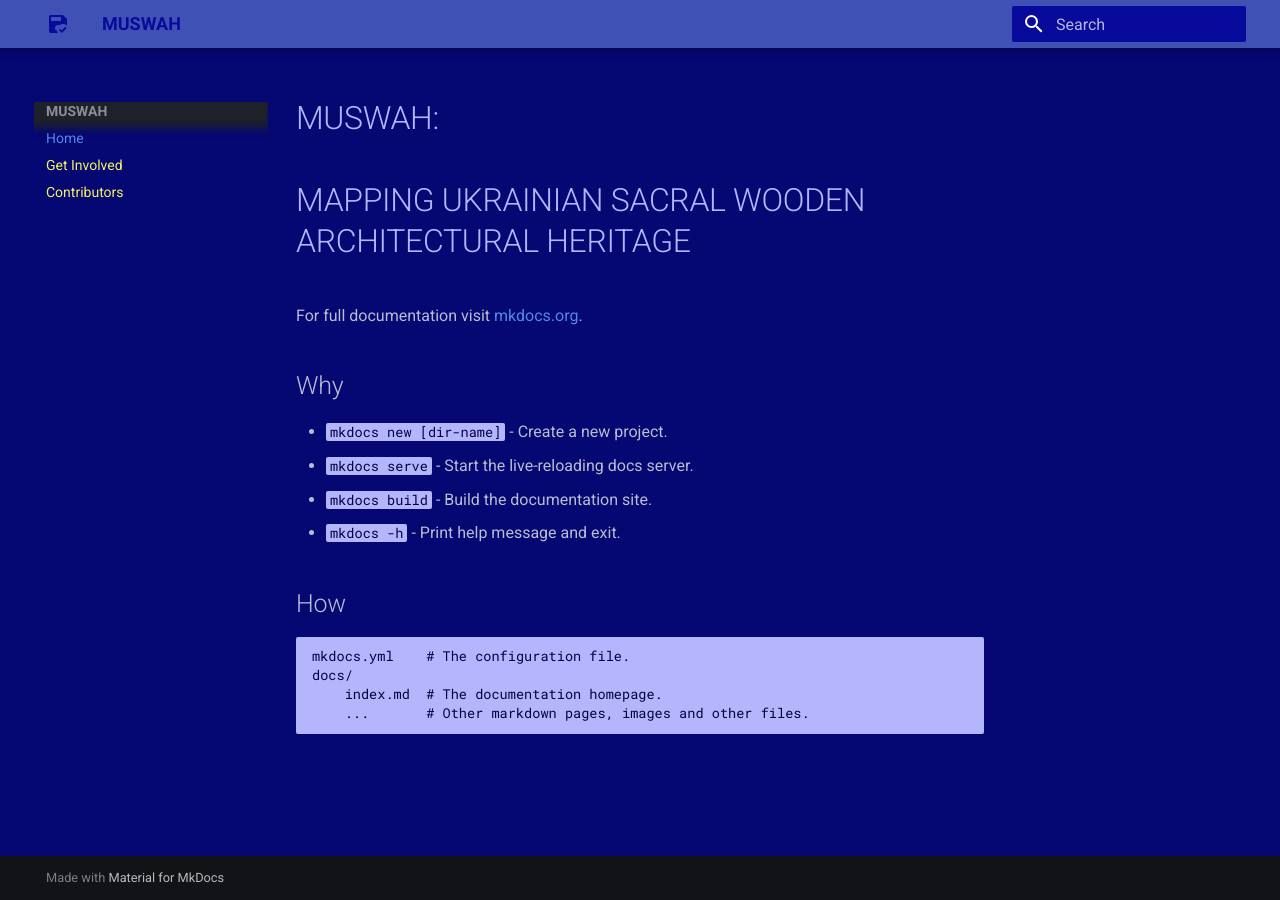
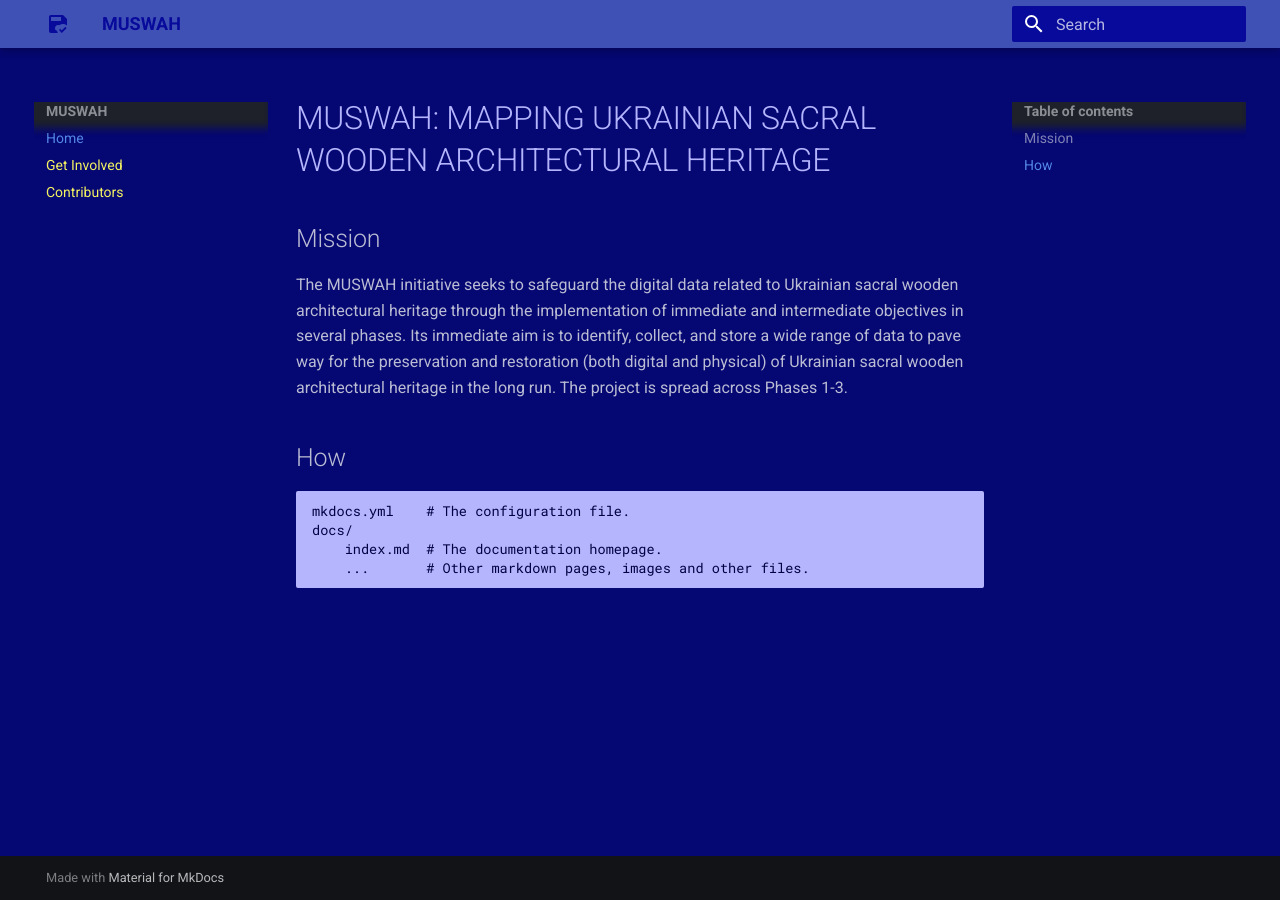
Before and after one commit to gabrielemucho/muswah-mkdocs, an MkDocs documentation site: the page built from docs/index.md, in a window 1280 px wide. Built offline with MkDocs 1.6.1 and Material for MkDocs 9.7.7, drawn with Linux system fonts in a browser that asks for light colours.

Commit message:
Update index.md

```diff
--- a/docs/index.md
+++ b/docs/index.md
@@ -1,14 +1,8 @@
-# MUSWAH:
-# MAPPING UKRAINIAN SACRAL WOODEN ARCHITECTURAL HERITAGE
+# MUSWAH: MAPPING UKRAINIAN SACRAL WOODEN ARCHITECTURAL HERITAGE
 
-For full documentation visit [mkdocs.org](https://www.mkdocs.org).
+## Mission
 
-## Why
-
-* `mkdocs new [dir-name]` - Create a new project.
-* `mkdocs serve` - Start the live-reloading docs server.
-* `mkdocs build` - Build the documentation site.
-* `mkdocs -h` - Print help message and exit.
+The MUSWAH initiative seeks to safeguard the digital data related to Ukrainian sacral wooden architectural heritage through the implementation of immediate and intermediate objectives in several phases. Its immediate aim is to identify, collect, and store a wide range of data to pave way for the preservation and restoration (both digital and physical) of Ukrainian sacral wooden architectural heritage in the long run. The project is spread across Phases 1-3.
 
 ## How
 
```
